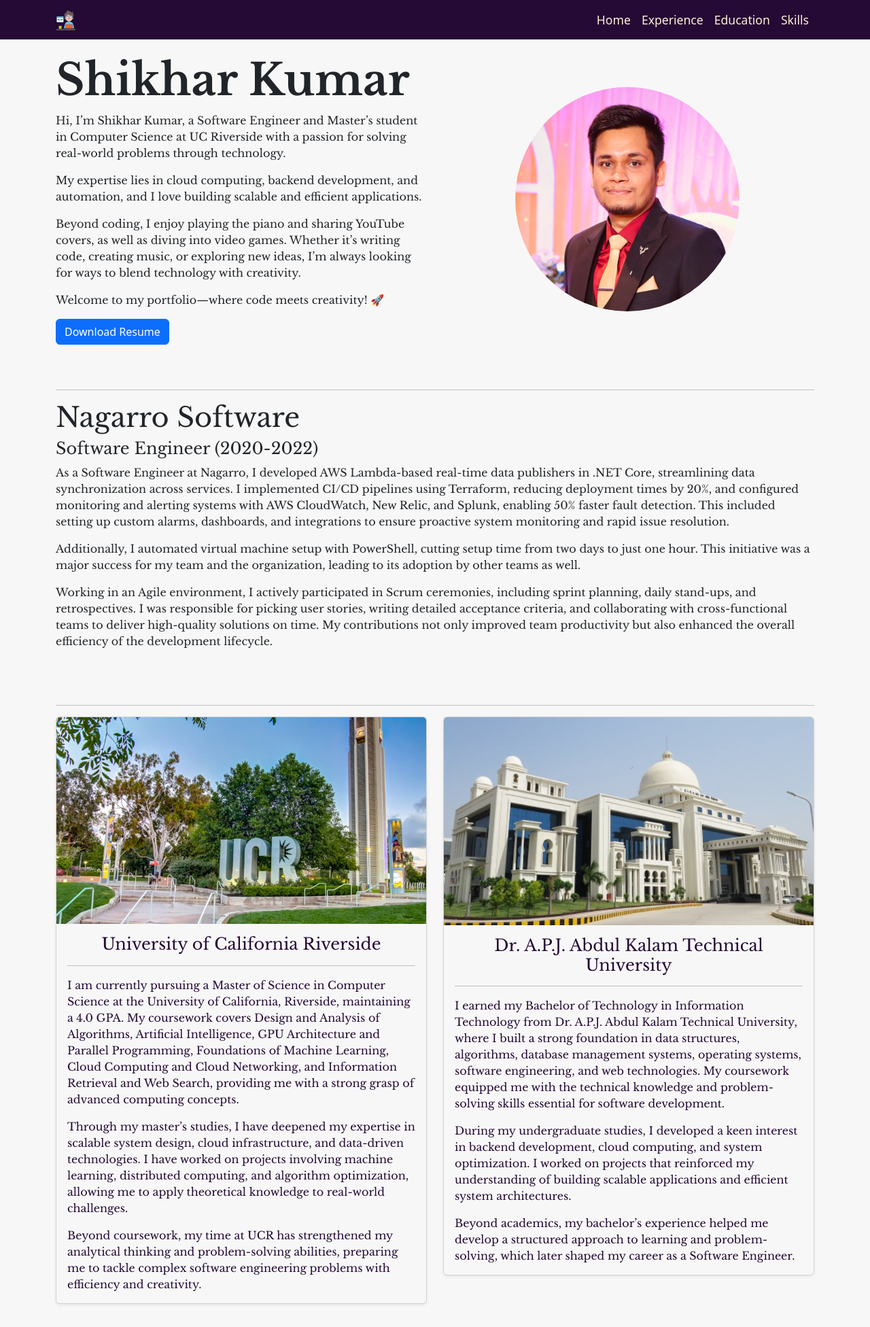
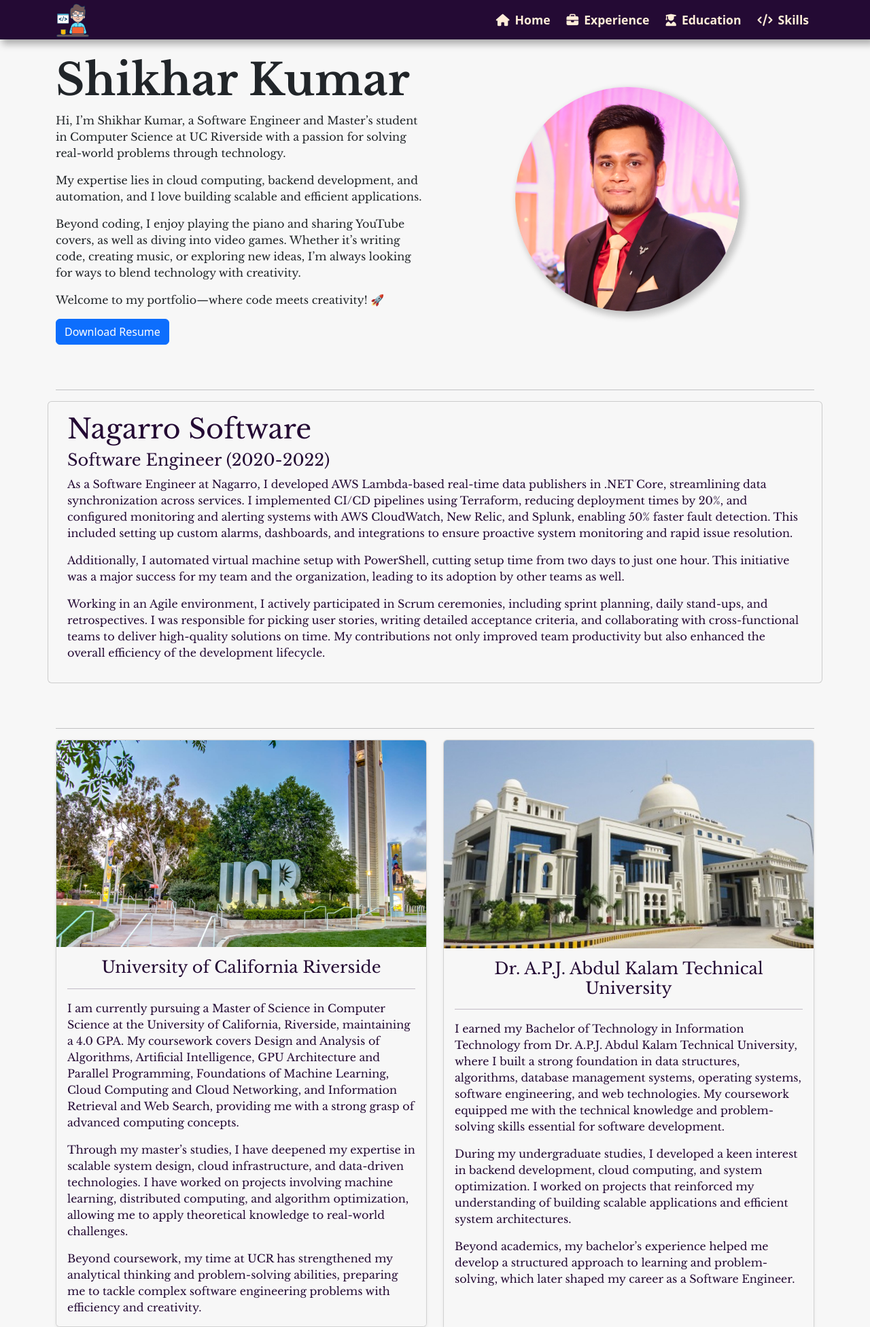
Before and after one commit to Shikhar16078/Portfolio, a plain HTML site: page index.html in a window 1280 px wide. Shown: the top 1952 px of the page at 68% size. Drawn offline with nearby package versions, Linux system fonts and the light colour scheme.

Commit message:
Tweeked Navbar and Minor Fixes

```diff
--- a/CSS/styles.css
+++ b/CSS/styles.css
@@ -18,6 +18,10 @@
 }
 
 /* Bootstrap Overriding */
+a.nav-link:hover{
+    color: rgb(254, 156, 172);
+    text-decoration: underline;
+}
 
 /* Custom CSS */
 body{
@@ -55,6 +59,10 @@
     border-radius: 5px;
 }
 
+#card-body-1{
+    padding-bottom: 62px;
+}
+
 .footer-svg{
     fill: #F7F7F7;
 }
@@ -79,6 +87,9 @@
     color: #FFEDD8;
 }
 
+.navbar{
+    box-shadow: 5px 5px 10px 2px rgba(0, 0, 0, 0.3);
+}
 
 .navbar-nav .nav-link{
     color: #FFEDD8;
@@ -93,6 +104,13 @@
     border-radius: 50%;
     height: auto;
     width: 60%;
+    box-shadow: 5px 5px 10px 3px rgba(0, 0, 0, 0.2);
+}
+
+@media (max-width:480px) {
+    #footer-text{
+        font-size: 3vw;
+    }
 }
 
 @media screen and (min-width:1024px) {
--- a/index.html
+++ b/index.html
@@ -14,6 +14,9 @@
   <link
     href="https://fonts.googleapis.com/css2?family=Libre+Baskerville:ital,wght@0,400;0,700;1,400&family=Noto+Sans:ital,wght@0,100..900;1,100..900&family=Noto+Serif:ital,wght@0,100..900;1,100..900&display=swap"
     rel="stylesheet">
+  <link rel="stylesheet" href="https://cdnjs.cloudflare.com/ajax/libs/font-awesome/6.7.2/css/all.min.css"
+    integrity="sha512-Evv84Mr4kqVGRNSgIGL/F/aIDqQb7xQ2vcrdIwxfjThSH8CSR7PBEakCr51Ck+w+/U6swU2Im1vVX0SVk9ABhg=="
+    crossorigin="anonymous" referrerpolicy="no-referrer" />
   <!--Custom CSS  -->
   <link rel="stylesheet" href="CSS/styles.css" />
   <title>Shikhar Kumar - Home</title>
@@ -21,28 +24,28 @@
 
 <body>
 
-  <nav class="navbar fixed-top navbar-expand-lg" style="background-color: #240A34;" data-bs-theme="dark">
+  <nav class="navbar fixed-top navbar-expand-lg py-0" style="background-color: #240A34;" data-bs-theme="dark">
     <div class=" container-lg">
-      <a class="navbar-brand">
-        <img src="Assets/Icons/logo.svg" alt="Logo" height="30" class="d-inline-block align-text-top">
+      <a class="navbar-brand py-0">
+        <img src="Assets/Icons/logo.svg" alt="Logo" height="50" class="d-inline-block align-text-top">
       </a>
       <button class="navbar-toggler" type="button" data-bs-toggle="collapse" data-bs-target="#navbarNav"
         aria-controls="navbarNav" aria-expanded="false" aria-label="Toggle navigation">
         <span class="navbar-toggler-icon"></span>
       </button>
-      <div class="collapse navbar-collapse" id="navbarNav">
+      <div class="collapse navbar-collapse py-2 fw-bold" id="navbarNav">
         <ul class="navbar-nav ms-auto">
           <li class="nav-item">
-            <a class="nav-link" aria-current="page" href="#Home">Home</a>
+            <a class="nav-link" aria-current="page" href="#Home"><i class="fa-solid fa-house mx-2"></i>Home</a>
           </li>
           <li class="nav-item">
-            <a class="nav-link " href="#Experience">Experience</a>
+            <a class="nav-link " href="#Experience"><i class="fa-solid fa-briefcase mx-2"></i>Experience</a>
           </li>
           <li class="nav-item">
-            <a class="nav-link" href="#Education">Education</a>
+            <a class="nav-link" href="#Education"><i class="fa-solid fa-user-graduate mx-2"></i>Education</a>
           </li>
           <li class="nav-item">
-            <a class="nav-link" href="#Skills">Skills</a>
+            <a class="nav-link" href="#Skills"><i class="fa-solid fa-code mx-2"></i>Skills</a>
           </li>
         </ul>
       </div>
@@ -96,8 +99,8 @@
         <hr>
       </div>
       <div class="row">
-        <div class="work col-lg-12">
-          <div">
+        <div class="work col-lg-12 card" style="background-color: #F7F7F7;">
+          <div" class="card-body">
             <h2 class="fs-1 libre-baskerville-regular fs-md-3 fs-lg-5 ">Nagarro Software</h2>
             <h4 class="fs-4 libre-baskerville-regular fs-md-3 fs-lg-5 ">Software Engineer (2020-2022)</h4>
             <p class="libre-baskerville-regular">As a Software Engineer at Nagarro, I developed AWS Lambda-based
@@ -148,7 +151,7 @@
         <hr>
       </div>
       <div class="row gy-4">
-        <div class="col-sm-12 col-md-12 col-lg-6">
+        <div class="col-sm-12 col-md-12 col-lg-6 h-100">
           <div class="col">
             <div class="card shadow-sm">
               <img src="Assets/Images/ucr.jpg" alt="University of California - Riverside" class="card-img-top">
@@ -189,7 +192,7 @@
           <div class="col">
             <div class="card shadow-sm">
               <img src="Assets/Images/aktu1.jpg" alt="Dr. A.P.J. Abdul Kalam Technical University" class="card-img-top">
-              <div class="card-body">
+              <div class="card-body" id="card-body-1">
                 <div class="card-title">
                   <h2 class="fs-4 libre-baskerville-regular text-center">Dr. A.P.J. Abdul Kalam Technical University
                   </h2>
@@ -368,7 +371,8 @@
       </div>
       <div class="row justify-content-center mt-3">
         <div class="col-auto">
-          <p>&copy;2025 &hyphen; Made with love by Shikhar Kumar. All rights reserved.</p>
+          <p id="footer-text" class="fs-sm-3">&copy;2025 &hyphen; Made with love by Shikhar Kumar. All rights reserved.
+          </p>
         </div>
       </div>
     </div>
```
Also changed, not shown: 2 other files.
